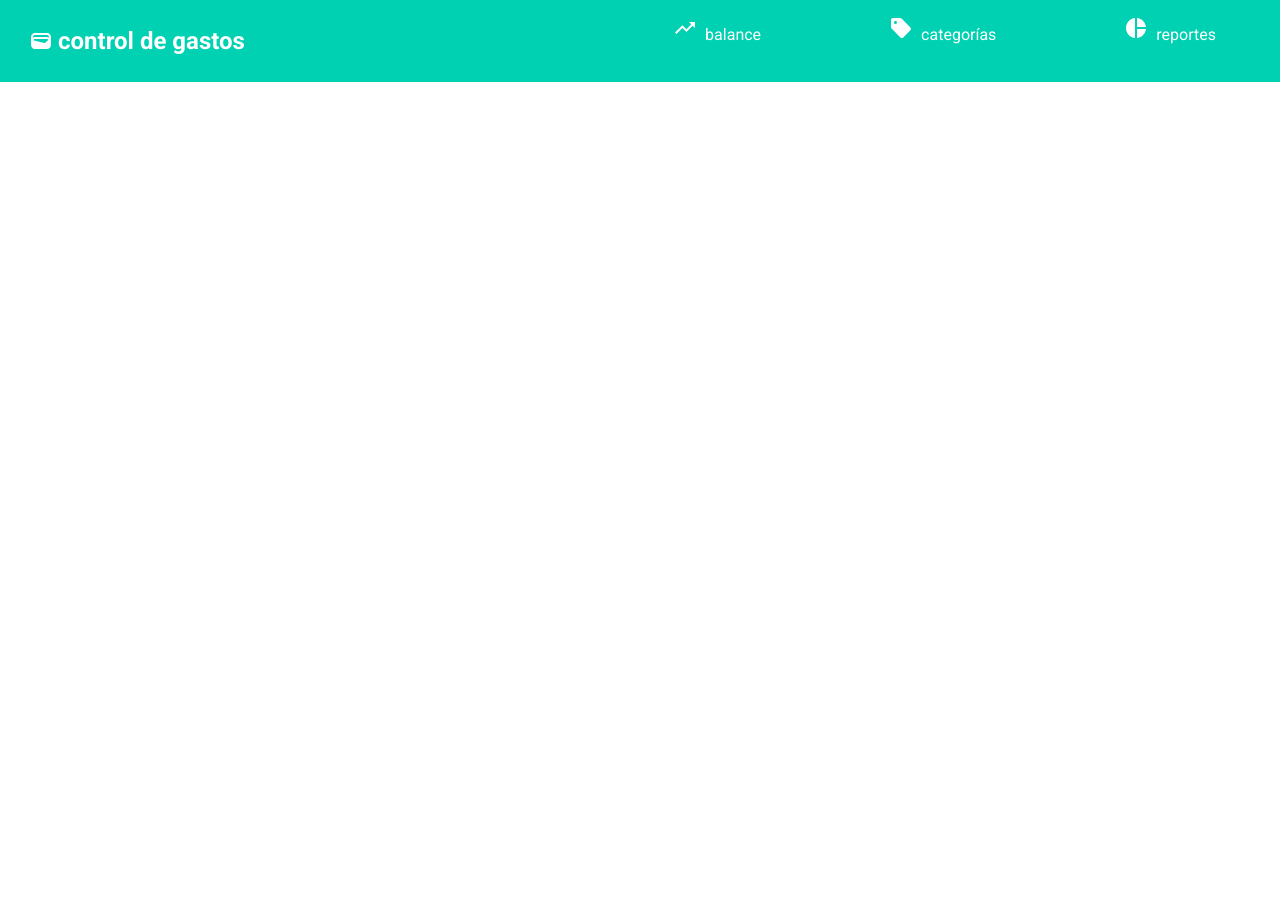
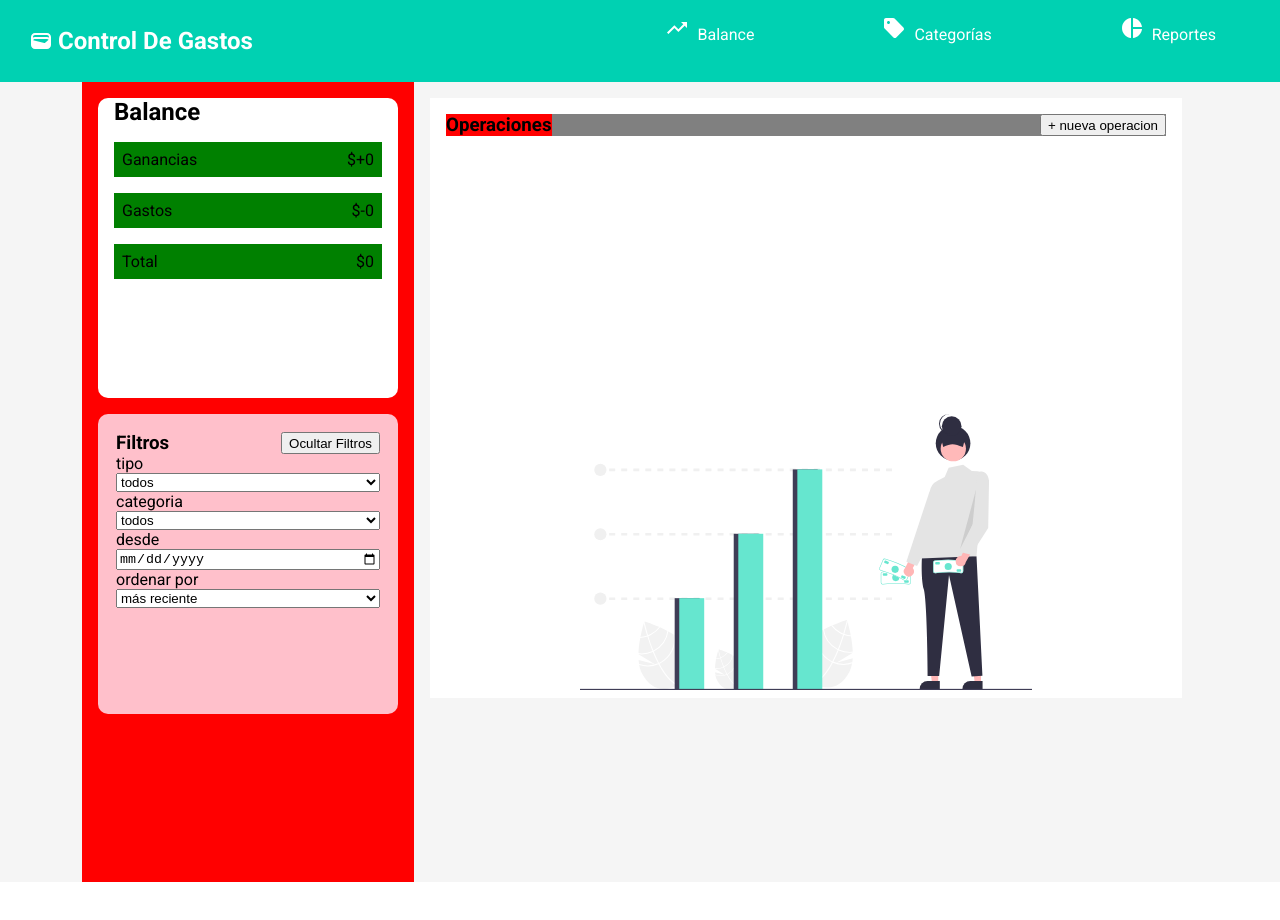
Before and after one commit to diazvic/control-de-gastos, a React (Create React App) app: page /balance in a window 1280 px wide. Shown: the top 920 px of the page. Before the commit the page ends 800 px from the top, so only its background shows below. Built offline with nearby package versions, Linux system fonts and the light colour scheme.

Commit message:
Agrego estilos a balance, imagen

```diff
--- a/package.json
+++ b/package.json
@@ -40,5 +40,8 @@
       "last 1 firefox version",
       "last 1 safari version"
     ]
+  },
+  "devDependencies": {
+    "@babel/plugin-proposal-private-property-in-object": "^7.21.11"
   }
 }
--- a/src/App.js
+++ b/src/App.js
@@ -2,13 +2,17 @@ import "./App.scss";
 import { BrowserRouter, Routes, Route } from "react-router-dom";
 import NavBar from "./components/NavBar";
 import Balance from "./components/Balance";
+import Categorias from "./components/Categorias";
+import Reportes from "./components/Reportes";
 const App = () => {
 	return (
 		<div>
 			<BrowserRouter>
 				<NavBar />
 				<Routes>
-					<Route path="/" element={<Balance />}></Route>
+					<Route path="/balance" element={<Balance />}></Route>
+					<Route path="/categorias" element={<Categorias />}></Route>
+					<Route path="/reportes" element={<Reportes />}></Route>
 				</Routes>
 			</BrowserRouter>
 		</div>
--- a/src/App.scss
+++ b/src/App.scss
@@ -31,3 +31,6 @@ body {
 	display: flex;
 	justify-content: space-between;
 }
+@mixin capitalizar-texto {
+	text-transform: capitalize;
+}
--- a/src/components/Balance.js
+++ b/src/components/Balance.js
@@ -1,16 +1,65 @@
-import Box from "@mui/material/Box";
-import Card from "@mui/material/Card";
-
+import "../styles/_Balance.scss";
+import imagenOperacion from "../imagenes/imagenOperacion.svg";
 const Balance = () => {
 	return (
 		<section>
-			<Box>
-				<Card sx={{ maxWidth: 300 }}>
-					<div>ganancias</div>
-					<div>gastos</div>
-					<div>total</div>
-				</Card>
-			</Box>
+			<div className="columnas-balance">
+				<div className="contenedor-balance">
+					<h2>balance</h2>
+					<div className="contenedor-filas">
+						<div>ganancias</div>
+						<div>$+0</div>
+					</div>
+					<div className="contenedor-filas">
+						<div>gastos</div>
+						<div>$-0</div>
+					</div>
+					<div className="contenedor-filas">
+						<div>total</div>
+						<div>$0</div>
+					</div>
+				</div>
+				<div className="contenedor-balance filtros">
+					<div className="contenedor-filtros">
+						<h3>filtros</h3>
+						<button>ocultar filtros</button>
+					</div>
+					<form className="formulario-filtros">
+						<label>tipo</label>
+						<select>
+							<option>todos</option>
+							<option>gasto</option>
+							<option>ganancia</option>
+						</select>
+						<label>categoria</label>
+						<select>
+							<option>todos</option>
+							<option>gasto</option>
+							<option>ganancia</option>
+						</select>
+						<label>desde</label>
+						<input type="date"></input>
+						<label>ordenar por</label>
+						<select>
+							<option>más reciente</option>
+							<option>menos reciente</option>
+							<option>mayor monto</option>
+							<option>menor monto</option>
+							<option>a/z</option>
+							<option>z/a</option>
+						</select>
+					</form>
+				</div>
+			</div>
+			<div className="contenedor-operacion-balance">
+				<div className="operacion-balance-titulo">
+					<h3>operaciones</h3>
+					<button>+ nueva operacion</button>
+				</div>
+				<div className="contenedor-img-operacion">
+					<img src={imagenOperacion} alt="operaciones en un ordenador" />
+				</div>
+			</div>
 		</section>
 	);
 };
--- a/src/components/Categorias.js
+++ b/src/components/Categorias.js
@@ -0,0 +1,5 @@
+const Categorias = () => {
+	return <div>Hola</div>;
+};
+
+export default Categorias;
--- a/src/components/Reportes.js
+++ b/src/components/Reportes.js
@@ -0,0 +1,5 @@
+const Reportes = () => {
+	return;
+};
+
+export default Reportes;
--- /dev/null
+++ b/src/styles/_Balance.scss
@@ -0,0 +1,74 @@
+@import "_Variables";
+@import "../App.scss";
+section {
+	background-color: $color-fondo-seccion;
+	display: flex;
+	justify-content: center;
+	height: 100vh;
+	// justify-content: space-around;
+	.columnas-balance {
+		background-color: red;
+	}
+	.contenedor-balance {
+		background-color: #fff;
+		width: 18.75rem;
+		height: 18.75rem;
+		border-radius: 0.625rem;
+		margin: 1rem;
+		h2 {
+			@include capitalizar-texto;
+			margin: 1rem;
+		}
+		.contenedor-filas {
+			@include flex-space-between;
+			@include capitalizar-texto;
+			background-color: green;
+			margin: 1rem;
+			padding: 0.5rem;
+		}
+	}
+	.filtros {
+		background-color: pink;
+		padding: 1.125rem;
+		.contenedor-filtros {
+			// background-color: yellow;
+			@include flex-space-between;
+			h3,
+			button {
+				@include capitalizar-texto;
+			}
+		}
+	}
+	.formulario-filtros {
+		//background-color: green;
+		@include flex-column;
+	}
+	.contenedor-operacion-balance {
+		background-color: #fff;
+		// background-color: green;
+		width: 40rem;
+		margin: 1rem;
+		height: 37.5rem;
+		width: 47rem;
+		.operacion-balance-titulo {
+			display: flex;
+			justify-content: space-between;
+			background-color: grey;
+			margin: 1rem;
+			h3 {
+				background-color: red;
+				@include capitalizar-texto;
+			}
+		}
+		.contenedor-img-operacion {
+			display: flex;
+			justify-content: center;
+			align-items: center;
+			height: 100vh;
+			img {
+				max-width: 60%;
+				height: auto;
+			}
+		}
+	}
+}
--- a/src/styles/_NavBar.scss
+++ b/src/styles/_NavBar.scss
@@ -5,6 +5,9 @@ nav {
 	@include flex-space-between;
 	.contenedor-nav-titulo {
 		color: #fff;
+		h1 {
+			@include capitalizar-texto;
+		}
 		.icono-nav-cartera {
 			margin: 0.313rem;
 		}
@@ -24,6 +27,7 @@ nav {
 					padding: 1rem;
 					color: #fff;
 					font-size: 1rem;
+					@include capitalizar-texto;
 					.iconos-nav {
 						margin-right: 0.5rem;
 					}
--- a/src/styles/_Variables.scss
+++ b/src/styles/_Variables.scss
@@ -1,2 +1,3 @@
 $color-principal: #00d1b2;
 $color-hover: #00b89c;
+$color-fondo-seccion: #f5f5f5;
```
Also changed, not shown: src/imagenes/imagenOperacion.svg (added), 1 other file (tests, documents, lock files or other folders).
